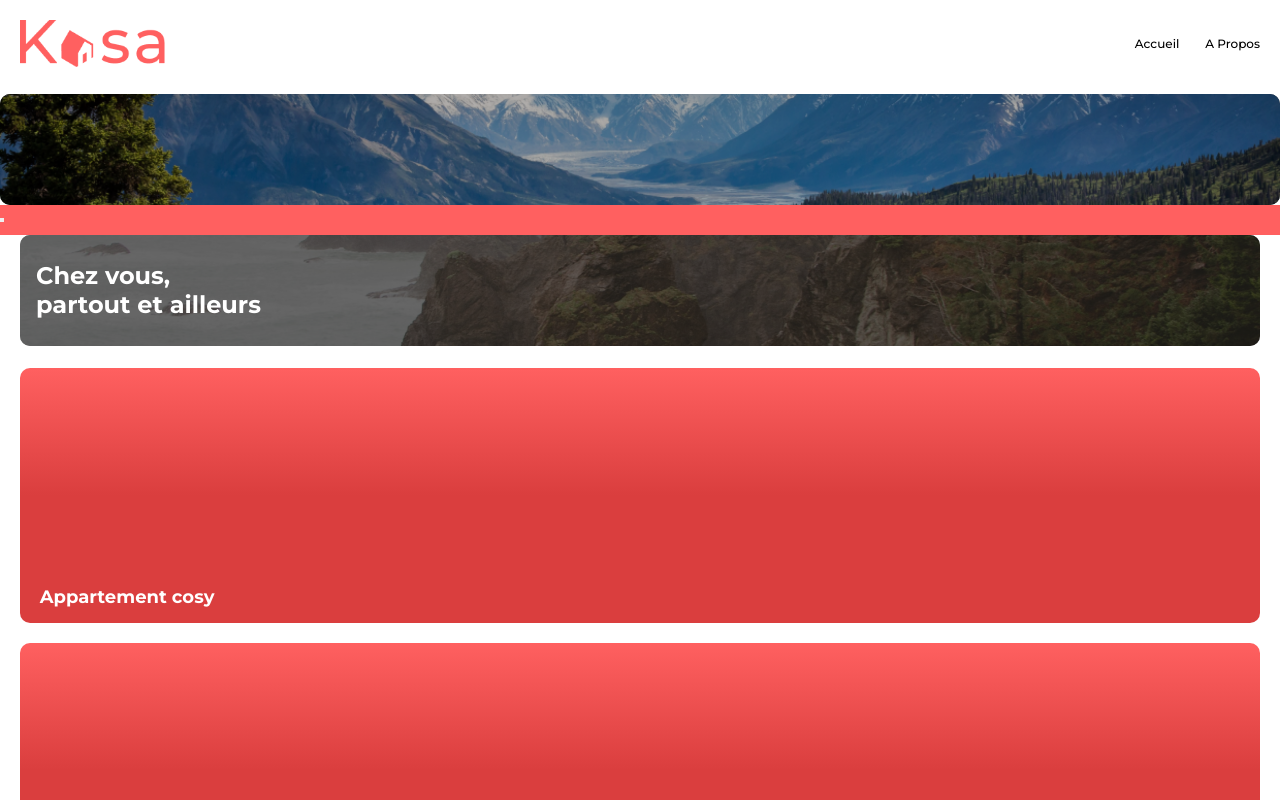
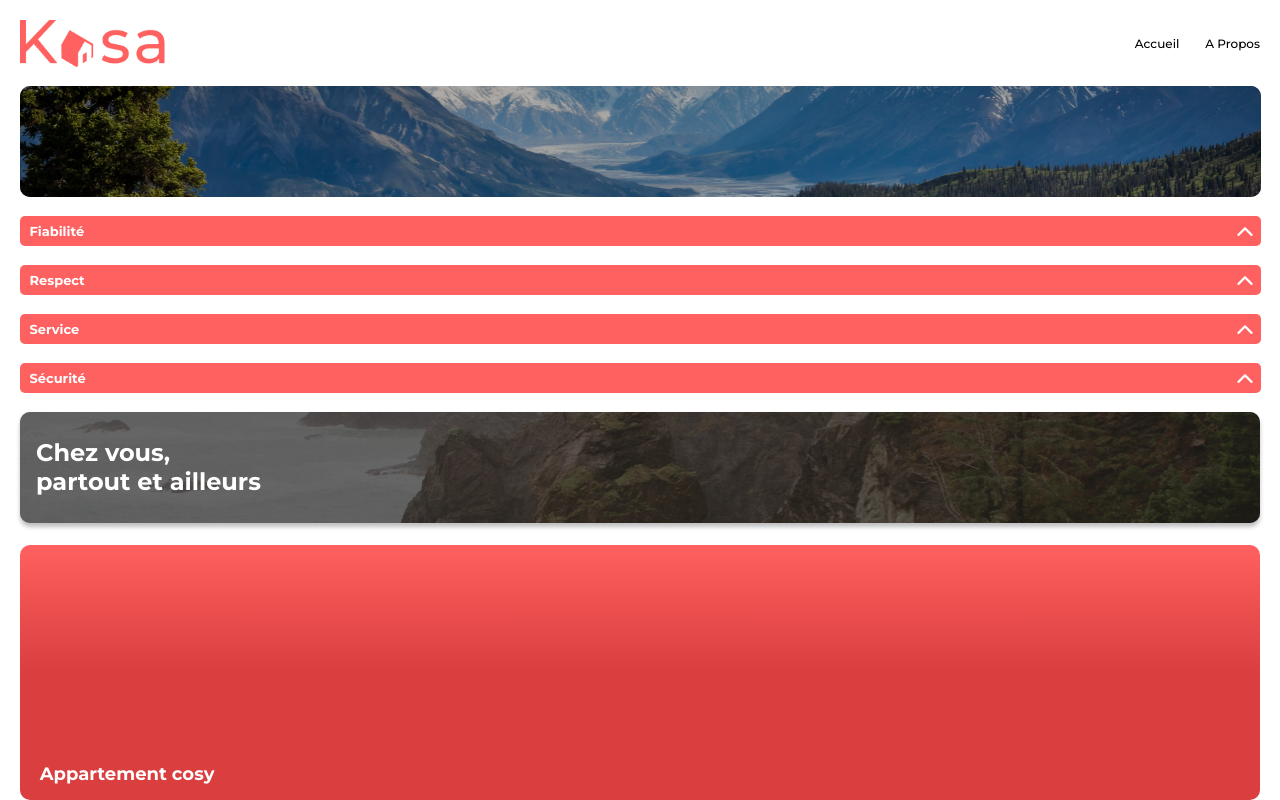
Before and after one commit to Xaarty/Projet8, a React (Vite) app: page /home in a window 1280 px wide. Both pictures are taken after a click on the item "A Propos". Shown: the top 800 px of the page. Built offline with nearby package versions, Linux system fonts and the light colour scheme; a web font is replaced by a local one.

Commit message:
Réalisation page a propos

```diff
--- /dev/null
+++ b/src/a-propos.json
@@ -0,0 +1,22 @@
+[
+  {
+    "id": "6ft52re84",
+    "title": "Fiabilité",
+    "text": "Les annonces postées sur Kasa garantissent une fiabilité totale. Les photos sont conformes aux logements, et toutes informations sont régulièrement vérifiées par nos équipes."
+  },
+  {
+    "id": "6ft52re82",
+    "title": "Respect",
+    "text": "La bienveillance fait partie des valeurs fondatrices de Kasa. Tout comportement discriminatoire ou de perturbation du voisinage entraînera une exclusion de notre plateforme."
+  },
+  {
+    "id": "6ft52re67",
+    "title": "Service",
+    "text": "La bienveillance fait partie des valeurs fondatrices de Kasa. Tout comportement discriminatoire ou de perturbation du voisinage entraînera une exclusion de notre plateforme."
+  },
+  {
+    "id": "6ft52re39",
+    "title": "Sécurité",
+    "text": "La sécurité est la priorité de Kasa. Aussi bien pour nos hôtes que pour les voyageurs, chaque logement correspond aux critères de sécurité établis par nos services. En laissant une note aussi bien à l'hote qu'au locataire, cela permet à nos équipes de vérifier que les standards sont bien respectés. Nous organisons également des ateliers sur la sécurité domestique pour nos hôtes."
+  }
+]
--- a/src/components/collapse.jsx
+++ b/src/components/collapse.jsx
@@ -1,10 +1,29 @@
 import "../styles/layout/collapse.scss";
-
-export default function Collapse() {
-  return (
+import vectordown from "../assets/vectordown.png";
+import vectorup from "../assets/vectorup.png";
+import { useState } from "react";
+export default function Collapse(props) {
+  const [openstate, isOpen] = useState(true);
+  return openstate ? (
     <div className="collapse_box">
-      <p></p>
-      <button></button>
+      <div className="collapse_box_bar">
+        <h2>{props.title}</h2>
+        <button className="button_collapse" onClick={() => isOpen(false)}>
+          <img src={vectorup} alt="" />
+        </button>
+      </div>
+    </div>
+  ) : (
+    <div className="collapse_box">
+      <div className="collapse_box_bar">
+        <h2>{props.title}</h2>
+        <button className="button_collapse" onClick={() => isOpen(true)}>
+          <img src={vectordown} alt="" />
+        </button>
+      </div>
+      <div className="collapse_box_text">
+        <p>{props.text}</p>
+      </div>
     </div>
   );
 }
--- a/src/pages/apropos.jsx
+++ b/src/pages/apropos.jsx
@@ -1,11 +1,22 @@
 import Bannerpropos from "../components/aproposbanner";
 import Collapse from "../components/collapse";
+import "../styles/pages/a-propos.scss";
+import jsonData from "../a-propos.json";
 
 export default function Apropos() {
+  var json = jsonData;
+  console.log(json);
   return (
     <div className="apropos-content">
       <Bannerpropos />
-      <Collapse />
+      {/* {Array(4)
+        .fill(true)
+        .map((_, i) => (
+          <Collapse key={i} />
+        ))} */}
+      {json.map((propos) => (
+        <Collapse title={propos.title} text={propos.text} key={propos.id} />
+      ))}
     </div>
   );
 }
--- a/src/styles/base/normalize.scss
+++ b/src/styles/base/normalize.scss
@@ -39,8 +39,8 @@ h3 {
 }
 
 p {
-  font-size: 24px;
+  font-size: 12px;
   font-style: normal;
-  font-weight: $font_weight_medium;
+  font-weight: $font_weight_light;
   line-height: normal;
 }
--- a/src/styles/layout/collapse.scss
+++ b/src/styles/layout/collapse.scss
@@ -1,6 +1,39 @@
 @import "../utilis/variable.scss";
 .collapse_box {
   width: 100%;
-  height: 30px;
-  background: $main-color;
+
+  border-radius: 5px;
+
+  &_bar {
+    background: $main-color;
+    width: 100%;
+    height: 30px;
+    display: flex;
+    justify-content: space-between;
+    align-items: center;
+    border-radius: 5px;
+    padding-left: 10px;
+
+    h2 {
+      font-size: 13px;
+      color: $white;
+    }
+    .button_collapse {
+      width: 32px;
+      height: 32px;
+      background: transparent;
+      border: none;
+
+      img {
+        width: 16px;
+        height: 9.14px;
+      }
+    }
+  }
+
+  &_text {
+    background-color: $collapse_background;
+    border-radius: 5px;
+    padding: 13px 20px 19px 20px;
+  }
 }
--- a/src/styles/layout/footer.scss
+++ b/src/styles/layout/footer.scss
@@ -22,6 +22,7 @@ footer {
     p {
       font-size: 12px;
       width: 133.59px;
+      font-weight: $font_weight_medium;
     }
   }
 }
--- a/src/styles/pages/a-propos.scss
+++ b/src/styles/pages/a-propos.scss
@@ -1,6 +1,12 @@
-.banner {
-  box-shadow: none;
-  #img_apropos {
-    opacity: 70%;
+.apropos-content {
+  margin: -8px 19.5px 19px 19.5px;
+  display: flex;
+  flex-direction: column;
+  gap: 19px;
+  .banner {
+    box-shadow: none;
+    #img_apropos {
+      opacity: 70%;
+    }
   }
 }
--- a/src/styles/utilis/variable.scss
+++ b/src/styles/utilis/variable.scss
@@ -1,6 +1,8 @@
 $font_weight_bold: 700;
 $font_weight_medium: 500;
+$font_weight_light: 400;
 
 $black: #000;
 $white: #fff;
 $main-color: #ff6060;
+$collapse_background: #f6f6f673;
```
Also changed, not shown: src/assets/vectordown.png (added), src/assets/vectorup.png (added).
